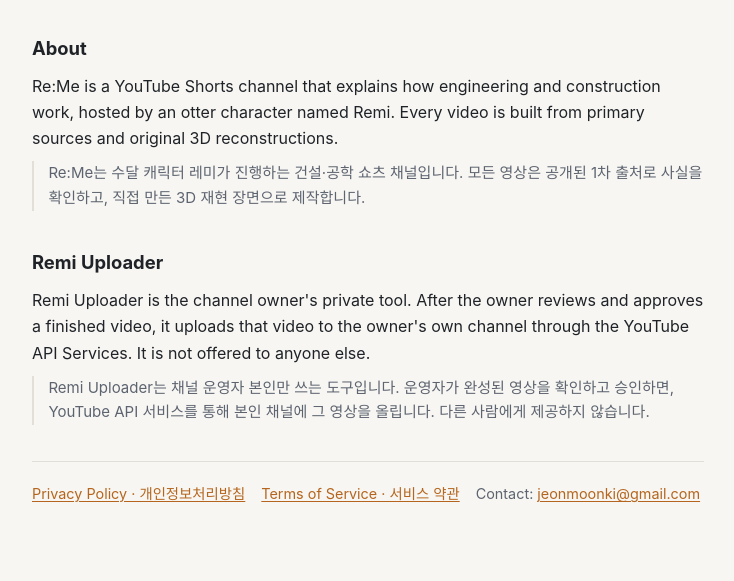
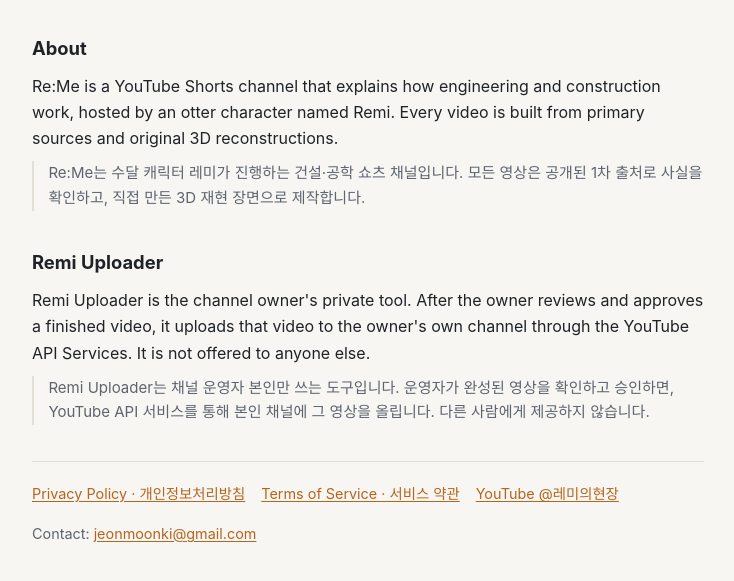
Before and after one commit to Jeonmoonki/remetown-shorts-site, a plain HTML site: page index.html in a window 1280 px wide. Shown: the part 245-826 px from the top of the page, without its empty margins (272-1006 px from the left). Drawn offline with Linux system fonts and the light colour scheme.

Commit message:
채널 링크(@레미의현장) 추가
Co-Authored-By: Claude Opus 5.5 <noreply@anthropic.com>
Claude-Session: https://claude.ai/code/session_01NyzLv2afhQzT4ssMjcdK7Z

```diff
--- a/index.html
+++ b/index.html
@@ -35,6 +35,7 @@
   <footer>
     <a href="privacy.html">Privacy Policy · 개인정보처리방침</a>
     <a href="terms.html">Terms of Service · 서비스 약관</a>
+    <a href="https://www.youtube.com/@레미의현장">YouTube @레미의현장</a>
     <span>Contact: <a href="mailto:jeonmoonki@gmail.com">jeonmoonki@gmail.com</a></span>
   </footer>
 </div>
```
